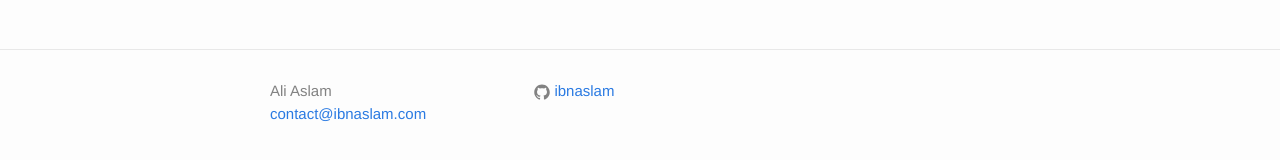
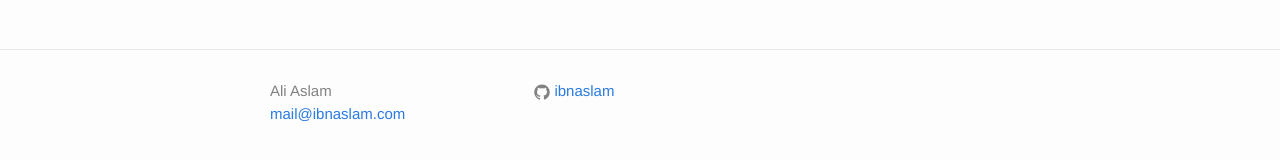
Before and after one commit to ibnaslam/ibnaslam.github.com, a Jekyll site: the page built from index.html, in a window 1280 px wide. Shown: the part 151-311 px from the top of the page. Built offline with Jekyll 4.4.1, drawn with Linux system fonts in a browser that asks for light colours.

Commit message:
Update _config.yml
Updated email address

```diff
--- a/_config.yml
+++ b/_config.yml
@@ -7,7 +7,7 @@
 
 # Site settings
 title: Ali Aslam
-email: contact@ibnaslam.com
+email: mail@ibnaslam.com
 description: > # this means to ignore newlines until "baseurl:"
 
 baseurl: "" # the subpath of your site, e.g. /blog
```
